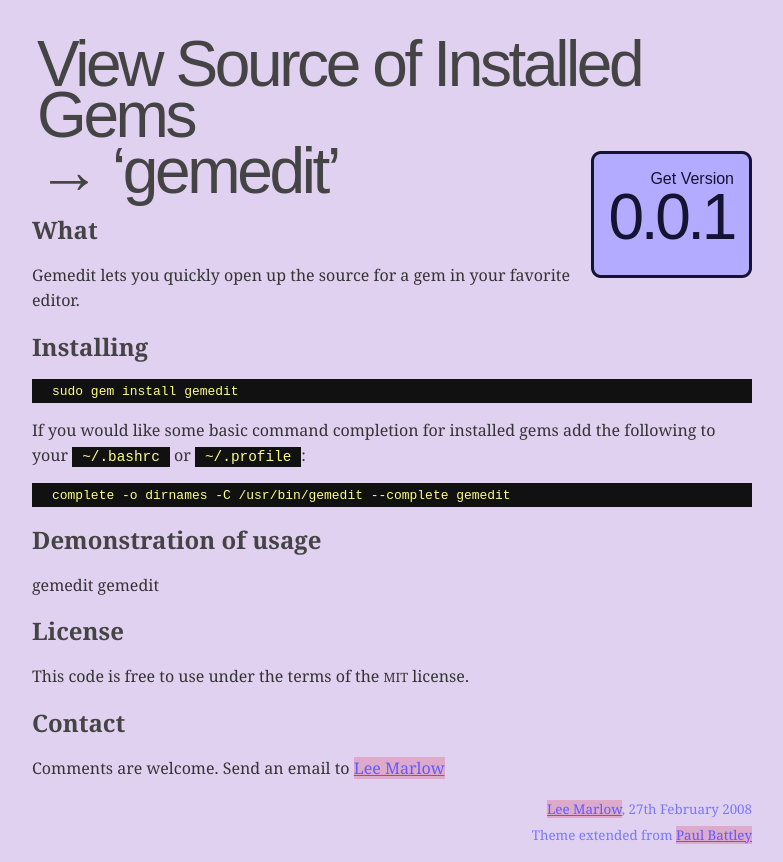
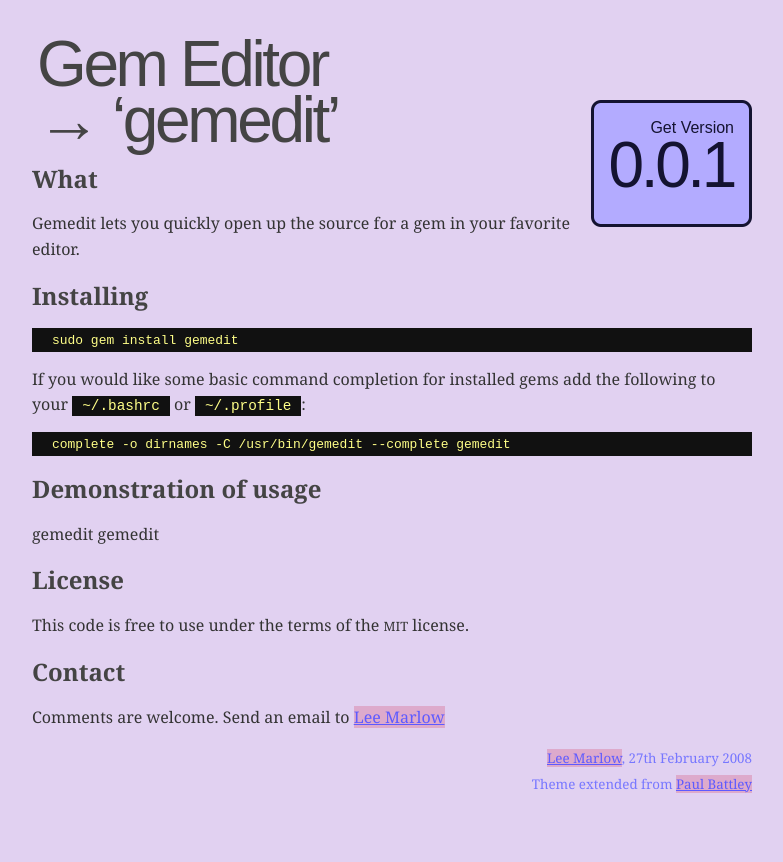
Before and after one commit to lmarlow/gemedit, a plain HTML site: page website/index.html in a window 1280 px wide. Shown: the whole page, without its empty margins (248-1031 px from the left). After the commit the page ends 811 px from the top, so only its background shows below. Drawn offline with Linux system fonts and the light colour scheme.

Commit message:
regen site

```diff
--- a/website/index.html
+++ b/website/index.html
@@ -5,7 +5,7 @@
   <link rel="stylesheet" href="stylesheets/screen.css" type="text/css" media="screen" />
   <meta http-equiv="Content-Type" content="text/html; charset=utf-8" />
   <title>
-      View Source of Installed Gems
+      Gem Editor
   </title>
   <script src="javascripts/rounded_corners_lite.inc.js" type="text/javascript"></script>
 <style>
@@ -30,7 +30,7 @@
 <body>
 <div id="main">
 
-    <h1>View Source of Installed Gems</h1>
+    <h1>Gem Editor</h1>
     <div id="version" class="clickable" onclick='document.location = "http://rubyforge.org/projects/gemedit"; return false'>
       <p>Get Version</p>
       <a href="http://rubyforge.org/projects/gemedit" class="numbers">0.0.1</a>
```
